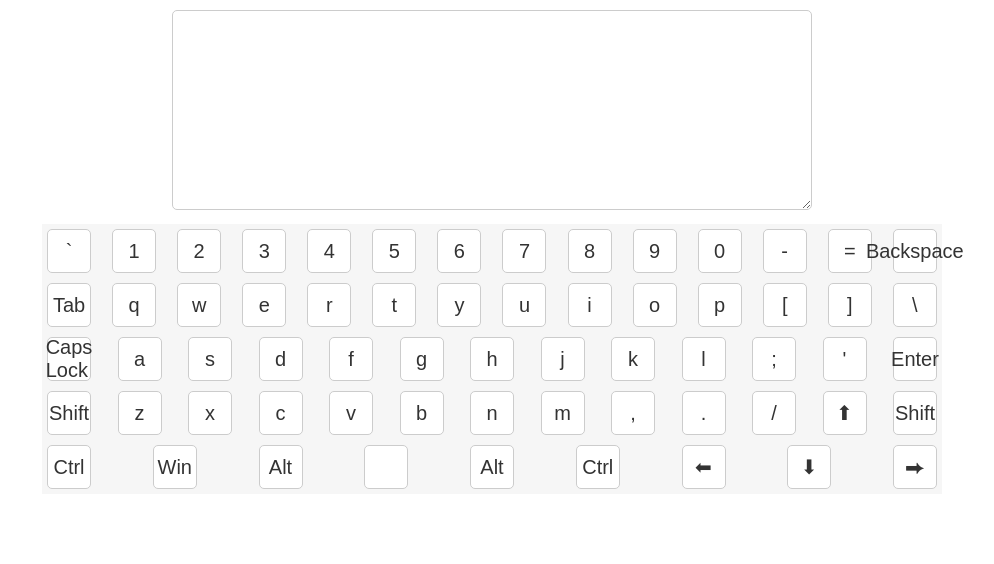
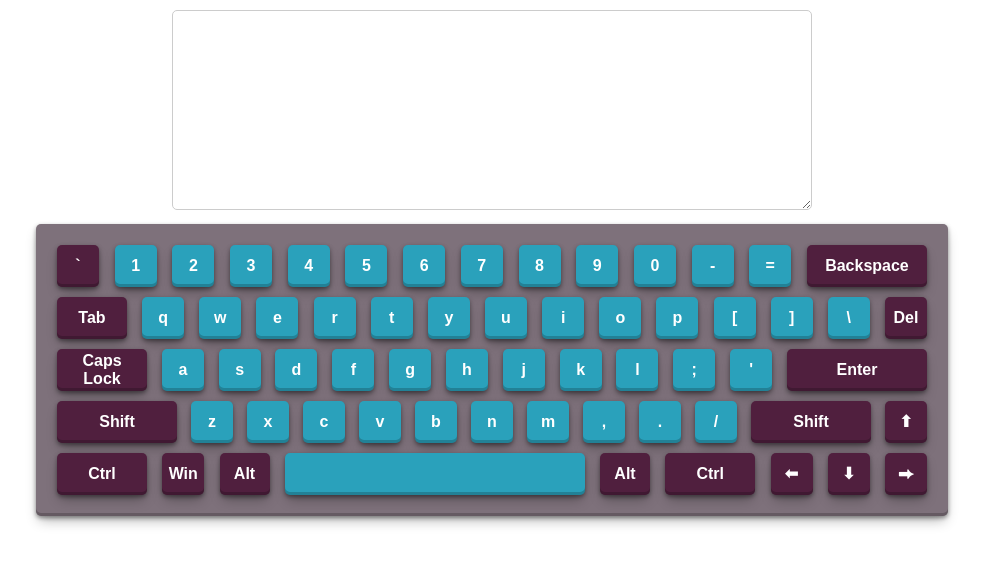
Before and after one commit to lobovskiy/virtual-keyboard, a website built with webpack: page src/index.html in a window 1280 px wide. Shown: the whole page, without its empty margins (148-1142 px from the left). Built offline with nearby package versions, Linux system fonts and the light colour scheme.

Commit message:
feat: adjust buttons position and styles

```diff
--- a/src/data/keys.js
+++ b/src/data/keys.js
@@ -25,7 +25,7 @@ const keys = [
       default: '1',
       shift: '!',
     },
-    classNames: ['key'],
+    classNames: ['key', 'key_symbol'],
   },
   {
     row: 1,
@@ -42,7 +42,7 @@ const keys = [
         shift: '"',
       },
     },
-    classNames: ['key'],
+    classNames: ['key', 'key_symbol'],
   },
   {
     row: 1,
@@ -59,7 +59,7 @@ const keys = [
         shift: '№',
       },
     },
-    classNames: ['key'],
+    classNames: ['key', 'key_symbol'],
   },
   {
     row: 1,
@@ -76,7 +76,7 @@ const keys = [
         shift: ';',
       },
     },
-    classNames: ['key'],
+    classNames: ['key', 'key_symbol'],
   },
   {
     row: 1,
@@ -87,7 +87,7 @@ const keys = [
       default: '5',
       shift: '%',
     },
-    classNames: ['key'],
+    classNames: ['key', 'key_symbol'],
   },
   {
     row: 1,
@@ -104,7 +104,7 @@ const keys = [
         shift: ':',
       },
     },
-    classNames: ['key'],
+    classNames: ['key', 'key_symbol'],
   },
   {
     row: 1,
@@ -121,7 +121,7 @@ const keys = [
         shift: '?',
       },
     },
-    classNames: ['key'],
+    classNames: ['key', 'key_symbol'],
   },
   {
     row: 1,
@@ -132,7 +132,7 @@ const keys = [
       default: '8',
       shift: '*',
     },
-    classNames: ['key'],
+    classNames: ['key', 'key_symbol'],
   },
   {
     row: 1,
@@ -143,7 +143,7 @@ const keys = [
       default: '9',
       shift: '(',
     },
-    classNames: ['key'],
+    classNames: ['key', 'key_symbol'],
   },
   {
     row: 1,
@@ -154,7 +154,7 @@ const keys = [
       default: '0',
       shift: ')',
     },
-    classNames: ['key'],
+    classNames: ['key', 'key_symbol'],
   },
   {
     row: 1,
@@ -165,7 +165,7 @@ const keys = [
       default: '-',
       shift: '_',
     },
-    classNames: ['key'],
+    classNames: ['key', 'key_symbol'],
   },
   {
     row: 1,
@@ -176,7 +176,7 @@ const keys = [
       default: '=',
       shift: '+',
     },
-    classNames: ['key'],
+    classNames: ['key', 'key_symbol'],
   },
   {
     row: 1,
@@ -184,7 +184,7 @@ const keys = [
     code: 'Backspace',
     keyCode: 8,
     value: 'Backspace',
-    classNames: ['key'],
+    classNames: ['key', 'key_backspace'],
   },
   {
     row: 2,
@@ -192,7 +192,7 @@ const keys = [
     code: 'Tab',
     keyCode: 9,
     value: 'Tab',
-    classNames: ['key'],
+    classNames: ['key', 'key_tab'],
   },
   {
     row: 2,
@@ -209,7 +209,7 @@ const keys = [
         shift: 'Й',
       },
     },
-    classNames: ['key'],
+    classNames: ['key', 'key_symbol'],
   },
   {
     row: 2,
@@ -226,7 +226,7 @@ const keys = [
         shift: 'Ц',
       },
     },
-    classNames: ['key'],
+    classNames: ['key', 'key_symbol'],
   },
   {
     row: 2,
@@ -243,7 +243,7 @@ const keys = [
         shift: 'У',
       },
     },
-    classNames: ['key'],
+    classNames: ['key', 'key_symbol'],
   },
   {
     row: 2,
@@ -260,7 +260,7 @@ const keys = [
         shift: 'К',
       },
     },
-    classNames: ['key'],
+    classNames: ['key', 'key_symbol'],
   },
   {
     row: 2,
@@ -277,7 +277,7 @@ const keys = [
         shift: 'Е',
       },
     },
-    classNames: ['key'],
+    classNames: ['key', 'key_symbol'],
   },
   {
     row: 2,
@@ -294,7 +294,7 @@ const keys = [
         shift: 'Н',
       },
     },
-    classNames: ['key'],
+    classNames: ['key', 'key_symbol'],
   },
   {
     row: 2,
@@ -311,7 +311,7 @@ const keys = [
         shift: 'Г',
       },
     },
-    classNames: ['key'],
+    classNames: ['key', 'key_symbol'],
   },
   {
     row: 2,
@@ -328,7 +328,7 @@ const keys = [
         shift: 'Ш',
       },
     },
-    classNames: ['key'],
+    classNames: ['key', 'key_symbol'],
   },
   {
     row: 2,
@@ -345,7 +345,7 @@ const keys = [
         shift: 'Щ',
       },
     },
-    classNames: ['key'],
+    classNames: ['key', 'key_symbol'],
   },
   {
     row: 2,
@@ -362,7 +362,7 @@ const keys = [
         shift: 'З',
       },
     },
-    classNames: ['key'],
+    classNames: ['key', 'key_symbol'],
   },
   {
     row: 2,
@@ -379,7 +379,7 @@ const keys = [
         shift: 'Х',
       },
     },
-    classNames: ['key'],
+    classNames: ['key', 'key_symbol'],
   },
   {
     row: 2,
@@ -396,7 +396,7 @@ const keys = [
         shift: 'Ъ',
       },
     },
-    classNames: ['key'],
+    classNames: ['key', 'key_symbol'],
   },
   {
     row: 2,
@@ -413,6 +413,14 @@ const keys = [
         shift: '/',
       },
     },
+    classNames: ['key', 'key_symbol'],
+  },
+  {
+    row: 2,
+    position: 15,
+    code: 'Delete',
+    keyCode: 46,
+    value: 'Del',
     classNames: ['key'],
   },
   {
@@ -420,8 +428,8 @@ const keys = [
     position: 1,
     code: 'CapsLock',
     keyCode: 20,
-    value: 'Caps Lock',
-    classNames: ['key'],
+    value: 'Caps<br>Lock',
+    classNames: ['key', 'key_caps-lock'],
   },
   {
     row: 3,
@@ -438,7 +446,7 @@ const keys = [
         shift: 'Ф',
       },
     },
-    classNames: ['key'],
+    classNames: ['key', 'key_symbol'],
   },
   {
     row: 3,
@@ -455,7 +463,7 @@ const keys = [
         shift: 'Ы',
       },
     },
-    classNames: ['key'],
+    classNames: ['key', 'key_symbol'],
   },
   {
     row: 3,
@@ -472,7 +480,7 @@ const keys = [
         shift: 'В',
       },
     },
-    classNames: ['key'],
+    classNames: ['key', 'key_symbol'],
   },
   {
     row: 3,
@@ -489,7 +497,7 @@ const keys = [
         shift: 'А',
       },
     },
-    classNames: ['key'],
+    classNames: ['key', 'key_symbol'],
   },
   {
     row: 3,
@@ -506,7 +514,7 @@ const keys = [
         shift: 'П',
       },
     },
-    classNames: ['key'],
+    classNames: ['key', 'key_symbol'],
   },
   {
     row: 3,
@@ -523,7 +531,7 @@ const keys = [
         shift: 'Р',
       },
     },
-    classNames: ['key'],
+    classNames: ['key', 'key_symbol'],
   },
   {
     row: 3,
@@ -540,7 +548,7 @@ const keys = [
         shift: 'О',
       },
     },
-    classNames: ['key'],
+    classNames: ['key', 'key_symbol'],
   },
   {
     row: 3,
@@ -557,7 +565,7 @@ const keys = [
         shift: 'Л',
       },
     },
-    classNames: ['key'],
+    classNames: ['key', 'key_symbol'],
   },
   {
     row: 3,
@@ -574,7 +582,7 @@ const keys = [
         shift: 'Д',
       },
     },
-    classNames: ['key'],
+    classNames: ['key', 'key_symbol'],
   },
   {
     row: 3,
@@ -591,7 +599,7 @@ const keys = [
         shift: 'Ж',
       },
     },
-    classNames: ['key'],
+    classNames: ['key', 'key_symbol'],
   },
   {
     row: 3,
@@ -608,7 +616,7 @@ const keys = [
         shift: 'Э',
       },
     },
-    classNames: ['key'],
+    classNames: ['key', 'key_symbol'],
   },
   {
     row: 3,
@@ -616,7 +624,7 @@ const keys = [
     code: 'Enter',
     keyCode: 13,
     value: 'Enter',
-    classNames: ['key'],
+    classNames: ['key', 'key_enter'],
   },
   {
     row: 4,
@@ -624,7 +632,7 @@ const keys = [
     code: 'ShiftLeft',
     keyCode: 16,
     value: 'Shift',
-    classNames: ['key'],
+    classNames: ['key', 'key_shift-left'],
   },
   {
     row: 4,
@@ -641,7 +649,7 @@ const keys = [
         shift: 'Я',
       },
     },
-    classNames: ['key'],
+    classNames: ['key', 'key_symbol'],
   },
   {
     row: 4,
@@ -658,7 +666,7 @@ const keys = [
         shift: 'Ч',
       },
     },
-    classNames: ['key'],
+    classNames: ['key', 'key_symbol'],
   },
   {
     row: 4,
@@ -675,7 +683,7 @@ const keys = [
         shift: 'С',
       },
     },
-    classNames: ['key'],
+    classNames: ['key', 'key_symbol'],
   },
   {
     row: 4,
@@ -692,7 +700,7 @@ const keys = [
         shift: 'М',
       },
     },
-    classNames: ['key'],
+    classNames: ['key', 'key_symbol'],
   },
   {
     row: 4,
@@ -709,7 +717,7 @@ const keys = [
         shift: 'И',
       },
     },
-    classNames: ['key'],
+    classNames: ['key', 'key_symbol'],
   },
   {
     row: 4,
@@ -726,7 +734,7 @@ const keys = [
         shift: 'Т',
       },
     },
-    classNames: ['key'],
+    classNames: ['key', 'key_symbol'],
   },
   {
     row: 4,
@@ -743,7 +751,7 @@ const keys = [
         shift: 'Ь',
       },
     },
-    classNames: ['key'],
+    classNames: ['key', 'key_symbol'],
   },
   {
     row: 4,
@@ -760,7 +768,7 @@ const keys = [
         shift: 'Б',
       },
     },
-    classNames: ['key'],
+    classNames: ['key', 'key_symbol'],
   },
   {
     row: 4,
@@ -777,7 +785,7 @@ const keys = [
         shift: 'Ю',
       },
     },
-    classNames: ['key'],
+    classNames: ['key', 'key_symbol'],
   },
   {
     row: 4,
@@ -794,22 +802,22 @@ const keys = [
         shift: ',',
       },
     },
-    classNames: ['key'],
+    classNames: ['key', 'key_symbol'],
   },
   {
     row: 4,
     position: 12,
-    code: 'ArrowUp',
-    keyCode: 38,
-    value: '⬆',
-    classNames: ['key'],
+    code: 'ShiftRight',
+    keyCode: 16,
+    value: 'Shift',
+    classNames: ['key', 'key_shift-right'],
   },
   {
     row: 4,
     position: 13,
-    code: 'ShiftRight',
-    keyCode: 16,
-    value: 'Shift',
+    code: 'ArrowUp',
+    keyCode: 38,
+    value: '⬆',
     classNames: ['key'],
   },
   {
@@ -818,7 +826,7 @@ const keys = [
     code: 'ControlLeft',
     keyCode: 17,
     value: 'Ctrl',
-    classNames: ['key'],
+    classNames: ['key', 'key_ctrl'],
   },
   {
     row: 5,
@@ -826,7 +834,7 @@ const keys = [
     code: 'MetaLeft',
     keyCode: 91,
     value: 'Win',
-    classNames: ['key'],
+    classNames: ['key', 'key_win'],
   },
   {
     row: 5,
@@ -834,7 +842,7 @@ const keys = [
     code: 'AltLeft',
     keyCode: 18,
     value: 'Alt',
-    classNames: ['key'],
+    classNames: ['key', 'key_alt'],
   },
   {
     row: 5,
@@ -842,7 +850,7 @@ const keys = [
     code: 'Space',
     keyCode: 32,
     value: '',
-    classNames: ['key'],
+    classNames: ['key', 'key_symbol', 'key_space'],
   },
   {
     row: 5,
@@ -850,7 +858,7 @@ const keys = [
     code: 'AltRight',
     keyCode: 18,
     value: 'Alt',
-    classNames: ['key'],
+    classNames: ['key', 'key_alt'],
   },
   {
     row: 5,
@@ -858,7 +866,7 @@ const keys = [
     code: 'ControlRight',
     keyCode: 17,
     value: 'Ctrl',
-    classNames: ['key'],
+    classNames: ['key', 'key_ctrl'],
   },
   {
     row: 5,
--- a/src/styles/style.scss
+++ b/src/styles/style.scss
@@ -21,9 +21,13 @@ body {
 }
 
 .keyboard {
-  width: 900px;
+  width: 880px;
   margin-inline: auto;
-  background-color: #f6f6f6;
+  padding: 1rem;
+  background-color: #7e717b;
+  border-radius: 5px;
+  box-shadow: rgba(0, 0, 0, 0.4) 0px 2px 4px,
+    rgba(0, 0, 0, 0.3) 0px 7px 13px -3px, rgba(0, 0, 0, 0.2) 0px -3px 0px inset;
 
   &__row {
     display: flex;
@@ -37,11 +41,53 @@ body {
   justify-content: center;
   width: 42px;
   height: 42px;
-  background-color: #fff;
-  color: #333;
-  border: 1px solid #ccc;
+  background-color: #501f3e;
+  color: #fff;
   border-radius: 5px;
   margin: 5px;
-  font-size: 20px;
+  font-weight: 700;
+  text-align: center;
+  box-shadow: rgba(0, 0, 0, 0.4) 0px 2px 4px,
+    rgba(0, 0, 0, 0.3) 0px 7px 13px -3px, rgba(0, 0, 0, 0.2) 0px -3px 0px inset;
   cursor: pointer;
+
+  &_symbol {
+    background-color: #2aa1bb;
+  }
+
+  &_backspace {
+    width: 120px;
+  }
+
+  &_tab {
+    width: 70px;
+  }
+
+  &_caps-lock {
+    width: 90px;
+  }
+
+  &_enter {
+    width: 140px;
+  }
+
+  &_shift-left {
+    width: 120px;
+  }
+
+  &_shift-right {
+    width: 120px;
+  }
+
+  &_ctrl {
+    width: 90px;
+  }
+
+  &_alt {
+    width: 50px;
+  }
+
+  &_space {
+    width: 300px;
+  }
 }
--- a/src/view/renderKey.js
+++ b/src/view/renderKey.js
@@ -1,6 +1,8 @@
 function renderKey(key) {
   const keyElement = document.createElement('div');
-  keyElement.classList.add(key.classNames);
+  key.classNames.forEach((className) => {
+    keyElement.classList.add(className);
+  });
   keyElement.innerHTML = key.label;
 
   return keyElement;
```
